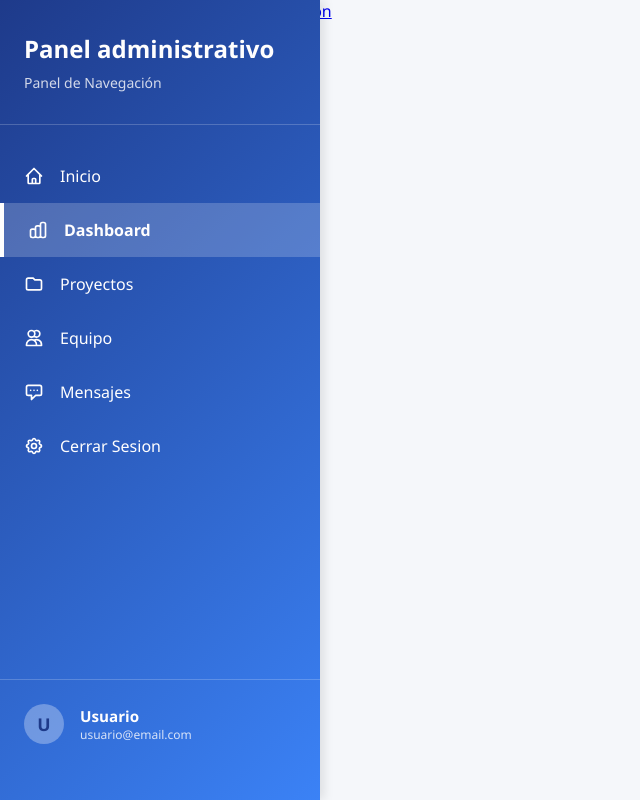
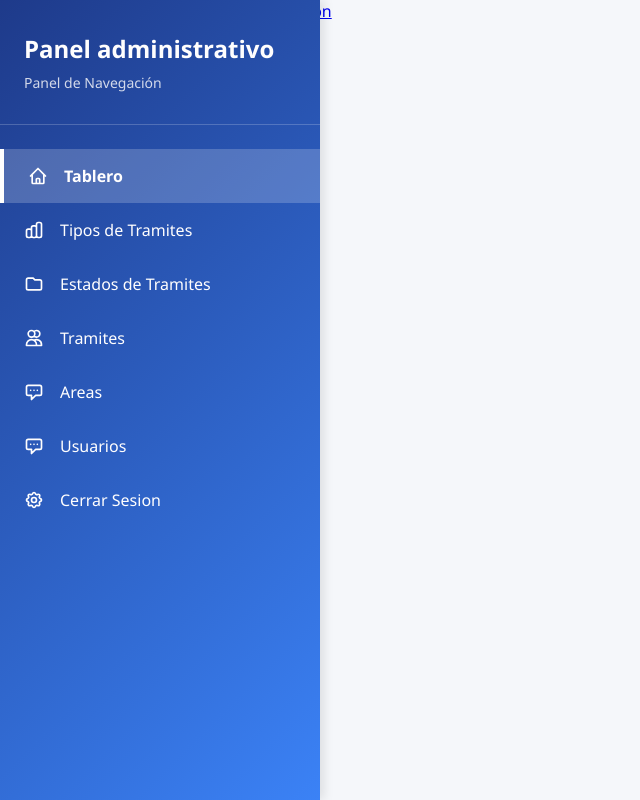
Before and after one commit to Hectorchan10/SistemaTramites, a PHP site: page /views/admin/dashboard.php in a window 1280 px wide. Shown: the whole page, without its empty margins (0-640 px from the left). Run offline with PHP 8.4, Linux system fonts and the light colour scheme.

Commit message:
Implementacion de paginas al sidebar

```diff
--- a/views/sidebaradministrador.php
+++ b/views/sidebaradministrador.php
@@ -12,39 +12,46 @@
     </div>
 
     <div class="nav-menu">
-        <a href="index.php" class="nav-item <?php echo ($current_page == 'index') ? 'active' : ''; ?>">
+        <a href="dashboard.php" class="nav-item <?php echo ($current_page == 'dashboard') ? 'active' : ''; ?>">
             <svg fill="none" stroke="currentColor" viewBox="0 0 24 24">
                 <path stroke-linecap="round" stroke-linejoin="round" stroke-width="2" d="M3 12l2-2m0 0l7-7 7 7M5 10v10a1 1 0 001 1h3m10-11l2 2m-2-2v10a1 1 0 01-1 1h-3m-6 0a1 1 0 001-1v-4a1 1 0 011-1h2a1 1 0 011 1v4a1 1 0 001 1m-6 0h6"/>
             </svg>
-            Inicio
+            Tablero
         </a>
 
-        <a href="dashboard.php" class="nav-item <?php echo ($current_page == 'dashboard') ? 'active' : ''; ?>">
+        <a href="tipos.php" class="nav-item <?php echo ($current_page == 'tipos') ? 'active' : ''; ?>">
             <svg fill="none" stroke="currentColor" viewBox="0 0 24 24">
                 <path stroke-linecap="round" stroke-linejoin="round" stroke-width="2" d="M9 19v-6a2 2 0 00-2-2H5a2 2 0 00-2 2v6a2 2 0 002 2h2a2 2 0 002-2zm0 0V9a2 2 0 012-2h2a2 2 0 012 2v10m-6 0a2 2 0 002 2h2a2 2 0 002-2m0 0V5a2 2 0 012-2h2a2 2 0 012 2v14a2 2 0 01-2 2h-2a2 2 0 01-2-2z"/>
             </svg>
-            Dashboard
+            Tipos de Tramites
         </a>
 
-        <a href="proyectos.php" class="nav-item <?php echo ($current_page == 'proyectos') ? 'active' : ''; ?>">
+        <a href="estados.php" class="nav-item <?php echo ($current_page == 'estados') ? 'active' : ''; ?>">
             <svg fill="none" stroke="currentColor" viewBox="0 0 24 24">
                 <path stroke-linecap="round" stroke-linejoin="round" stroke-width="2" d="M3 7v10a2 2 0 002 2h14a2 2 0 002-2V9a2 2 0 00-2-2h-6l-2-2H5a2 2 0 00-2 2z"/>
             </svg>
-            Proyectos
+            Estados de Tramites
         </a>
 
-        <a href="equipo.php" class="nav-item <?php echo ($current_page == 'equipo') ? 'active' : ''; ?>">
+        <a href="tramites.php" class="nav-item <?php echo ($current_page == 'tramites') ? 'active' : ''; ?>">
             <svg fill="none" stroke="currentColor" viewBox="0 0 24 24">
                 <path stroke-linecap="round" stroke-linejoin="round" stroke-width="2" d="M12 4.354a4 4 0 110 5.292M15 21H3v-1a6 6 0 0112 0v1zm0 0h6v-1a6 6 0 00-9-5.197M13 7a4 4 0 11-8 0 4 4 0 018 0z"/>
             </svg>
-            Equipo
+            Tramites
         </a>
 
-        <a href="mensajes.php" class="nav-item <?php echo ($current_page == 'mensajes') ? 'active' : ''; ?>">
+        <a href="areas.php" class="nav-item <?php echo ($current_page == 'areas') ? 'active' : ''; ?>">
             <svg fill="none" stroke="currentColor" viewBox="0 0 24 24">
                 <path stroke-linecap="round" stroke-linejoin="round" stroke-width="2" d="M8 10h.01M12 10h.01M16 10h.01M9 16H5a2 2 0 01-2-2V6a2 2 0 012-2h14a2 2 0 012 2v8a2 2 0 01-2 2h-5l-5 5v-5z"/>
             </svg>
-            Mensajes
+            Areas
+        </a>
+
+        <a href="usuarios.php" class="nav-item <?php echo ($current_page == 'usuarios') ? 'active' : ''; ?>">
+            <svg fill="none" stroke="currentColor" viewBox="0 0 24 24">
+                <path stroke-linecap="round" stroke-linejoin="round" stroke-width="2" d="M8 10h.01M12 10h.01M16 10h.01M9 16H5a2 2 0 01-2-2V6a2 2 0 012-2h14a2 2 0 012 2v8a2 2 0 01-2 2h-5l-5 5v-5z"/>
+            </svg>
+            Usuarios
         </a>
 
         <a href="/logout.php" class="nav-item <?php echo ($current_page == 'configuracion') ? 'active' : ''; ?>">
@@ -56,14 +63,5 @@
         </a>
     </div>
 
-    <div class="sidebar-footer">
-        <div class="user-info">
-            <div class="user-avatar">U</div>
-            <div class="user-details">
-                <div class="user-name">Usuario</div>
-                <div class="user-email">usuario@email.com</div>
-            </div>
-        </div>
-    </div>
 </nav>
 </html>
```
Also changed, not shown: views/admin/areas.php (added, +12 -0 lines), views/admin/estados.php (added, +11 -0 lines), views/admin/tipos.php (added, +11 -0 lines), views/admin/tramites.php (added, +11 -0 lines), views/admin/usuarios.php (added, +11 -0 lines), views/admin/areas.html (added), views/admin/estados.html (added), views/admin/tipos.html (added), views/admin/tramites.html (added), views/admin/usuarios.html (added).
